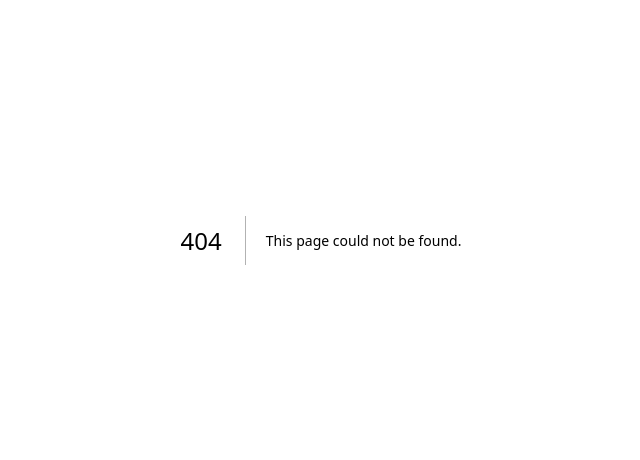
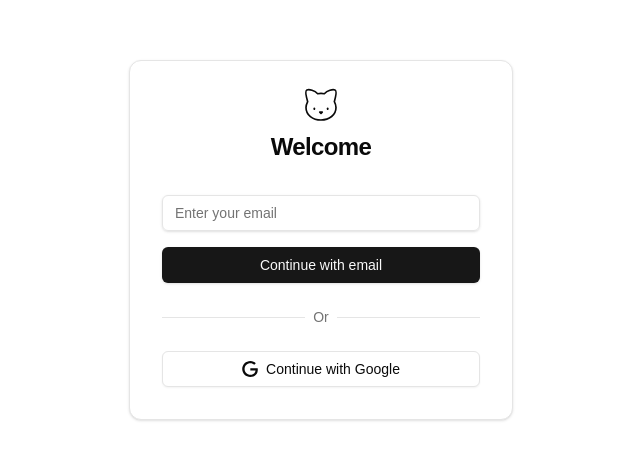
Before and after one commit to markbussard/chat, a Next.js app in the folder apps/web/: page /login in a window 1280 px wide. Before the commit this address had no page. Shown: the part 160-620 px from the top of the page, without its empty margins (319-959 px from the left). Built offline with nearby package versions, Linux system fonts and the light colour scheme.

Commit message:
Add initial implementation for a login page and enable sign in with google

```diff
--- /dev/null
+++ b/apps/web/src/app/(auth)/login/_components/login-form.tsx
@@ -0,0 +1,63 @@
+import { Cat } from "lucide-react";
+
+import { signIn } from "~/auth";
+import { Button } from "~/components/ui/button";
+import { Card, CardContent, CardHeader, CardTitle } from "~/components/ui/card";
+import { Input } from "~/components/ui/input";
+import { Label } from "~/components/ui/label";
+
+export const LoginForm = () => {
+  return (
+    <div className="flex flex-col gap-6">
+      <Card>
+        <CardHeader className="flex flex-col items-center justify-center p-8 pt-6 pb-0">
+          <Cat size={40} strokeWidth={1} />
+          <CardTitle className="text-2xl">Welcome</CardTitle>
+        </CardHeader>
+        <CardContent className="flex flex-col gap-6 p-8">
+          <form
+            id="login-form"
+            className="flex flex-col gap-4 [&_label]:hidden"
+            action={async (formData) => {
+              "use server";
+              await signIn("sendgrid", formData);
+            }}
+          >
+            <Label htmlFor="email">Email</Label>
+            <Input
+              id="email"
+              type="email"
+              placeholder="Enter your email"
+              autoComplete="email"
+              required
+            />
+            <Button type="submit" className="w-full">
+              Continue with email
+            </Button>
+          </form>
+          <div className="relative text-center text-sm after:absolute after:inset-0 after:top-1/2 after:z-0 after:flex after:items-center after:border-t after:border-border">
+            <span className="relative z-10 bg-background px-2 text-muted-foreground">
+              Or
+            </span>
+          </div>
+          <Button
+            variant="outline"
+            className="w-full"
+            onClick={async () => {
+              "use server";
+              await signIn("google", { redirectTo: "/" });
+            }}
+          >
+            <svg xmlns="http://www.w3.org/2000/svg" viewBox="0 0 24 24">
+              <path
+                d="M12.48 10.92v3.28h7.84c-.24 1.84-.853 3.187-1.787 4.133-1.147 1.147-2.933 2.4-6.053 2.4-4.827 0-8.6-3.893-8.6-8.72s3.773-8.72 8.6-8.72c2.6 0 4.507 1.027 5.907 2.347l2.307-2.307C18.747 1.44 16.133 0 12.48 0 5.867 0 .307 5.387.307 12s5.56 12 12.173 12c3.573 0 6.267-1.173 8.373-3.36 2.16-2.16 2.84-5.213 2.84-7.667 0-.76-.053-1.467-.173-2.053H12.48z"
+                fill="currentColor"
+              />
+            </svg>
+            Continue with Google
+          </Button>
+        </CardContent>
+      </Card>
+    </div>
+  );
+};
--- /dev/null
+++ b/apps/web/src/app/(auth)/login/page.tsx
@@ -0,0 +1,11 @@
+import { LoginForm } from "./_components/login-form";
+
+export default function LoginPage() {
+  return (
+    <div className="flex min-h-svh w-full items-center justify-center p-6 md:p-10">
+      <div className="w-full max-w-sm">
+        <LoginForm />
+      </div>
+    </div>
+  );
+}
```
